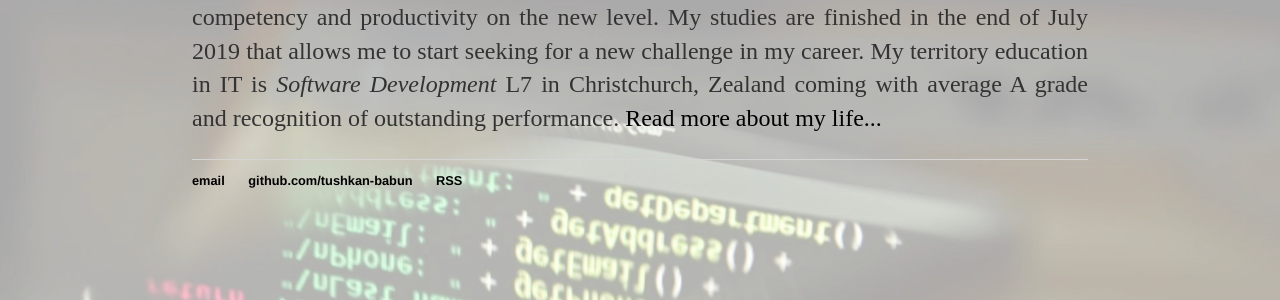
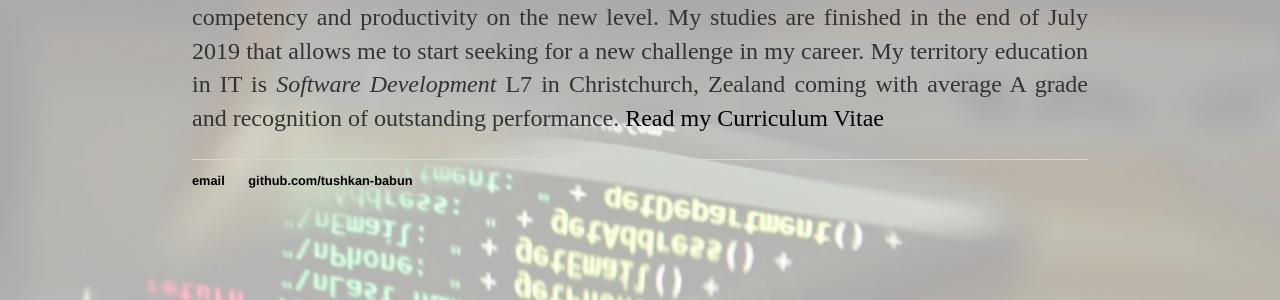
Before and after one commit to tushkan-babun/tushkan-babun.github.io, a Jekyll site: the page built from index.html, in a window 1280 px wide. Shown: the part 230-530 px from the top of the page. Built offline with Jekyll 4.4.1, drawn with Linux system fonts in a browser that asks for light colours; a script that is not in the unit is left out.

Commit message:
Minor changes

```diff
--- a/_layouts/default.html
+++ b/_layouts/default.html
@@ -27,7 +27,7 @@
 	    		<ul>
             <li><a href="mailto:akl02102264269@gmail.com">email</a></li>
             <li><a href="https://github.com/tushkan-babun">github.com/tushkan-babun</a></li>
-            <li><a href="http://tushkan-babun.github.io/blog/atom.xml">RSS</a></li>
+      <!--      <li><a href="http://tushkan-babun.github.io/blog/atom.xml">RSS</a></li> -->
       </ul>
 		</footer>
 		<script async type="text/javascript"
--- a/about/index.html
+++ b/about/index.html
@@ -60,5 +60,5 @@ title: About Me
    gave me the specific knowledge I needed to deal with large amount of data and
    taught me how to develop and properly implement new software.
    </p>
-   <p>There was my brief bio. I have also my <a href="/cv">CV with my specific knowledge and expertise in IT.</a></p>
+   <p>There was my brief bio. You can also have a look on my <a href="/cv">CV with my specific knowledge and expertise in IT.</a></p>
      <p>
--- a/index.html
+++ b/index.html
@@ -5,5 +5,5 @@ title: Aleksei Petukhov, Unborn Software Developer
 <div class="blurb">
 	<h1>Hi there, I'm Aleksei Petukhov!</h1>
 	<p>I have recently moved to New Zealand for studies in IT sphere that I believe can take my competency and productivity on the new level. My studies are finished in the end of July 2019 that allows me to start seeking for a new challenge in my career.
-	My territory education in IT is <em> Software Development </em> L7 in Christchurch, Zealand coming with average A grade and recognition of outstanding performance. <a href="/about">Read more about my life...</a></p>
+	My territory education in IT is <em> Software Development </em> L7 in Christchurch, Zealand coming with average A grade and recognition of outstanding performance. <a href="/cv">Read my Curriculum Vitae</a></p>
 </div><!-- /.blurb -->
```
